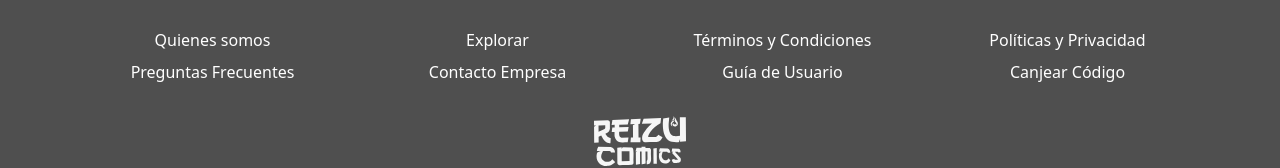
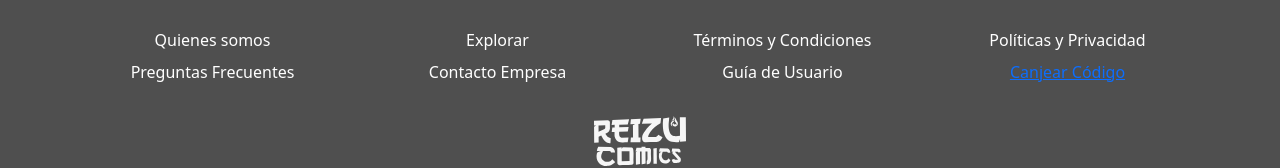
Before and after one commit to diegodevF/ReizuFront, a React (Vite) app: page / in a window 1280 px wide. Shown: the part 5885-6053 px from the top of the page. Built offline with nearby package versions, Linux system fonts and the light colour scheme.

Commit message:
feat: add new routes for redeem code and Ruiz info; update footer with link to redeem code

```diff
--- a/src/App.jsx
+++ b/src/App.jsx
@@ -54,9 +54,12 @@ import AddAchievement from "./admin/AddAchivement"
 import Subscriptions from "./admin/Subscriptions"
 import AddSubscription from "./admin/AddSubcription"
 import ViewWork from "./admin/ViewCaps"
+import ShopRuiz from "./routes/shopRuiz"
 
 
 import NotFound from "./routes/NotFound"
+import RedeemCode from "./routes/RedeemCode"
+import RuizInfo from "./routes/RuizInfo"
 
 
 function App() {
@@ -73,12 +76,20 @@ function App() {
       <Route path="/Genres" element={<Genres/>}/>
       <Route path="/ViewComic" element={<ViewComic/>}/>
 
+      <Route path="/redeem-code" element={<RedeemCode/>}/>
+      <Route path="/reizu-info" element={<RuizInfo/>}/>
+
+
+
+
       <Route path="/Shop" element={<Shop/>}/>
           {/* SubRutas de la shop */}
           <Route path="/Shop/PersonalizeSection" element={<PersonalizePage />} />
           <Route path="/Shop/CommissionPage" element={<CommissionPage />} />
           <Route path="/Shop/ExchangePage" element={<ExchangePage />} />
           <Route path="/Shop/SpecialChaptersPage" element={<SpecialChaptersPage />} />
+          <Route path="/Shop/Ruiz" element={<ShopRuiz/>}/>
+
 
       {/* Admin Panels */}
       <Route path="/Admin" element={<Dashboard />} />
--- a/src/components/Footer.jsx
+++ b/src/components/Footer.jsx
@@ -2,6 +2,7 @@ import Logo from "../assets/Logos/Reizu Comics Logo Blanco.svg"
 import Pet from "../assets/pet.png";
 import 'bootstrap-icons/font/bootstrap-icons.css';
 import Kofi from "../assets/Logos/kofi.svg";
+import { Link } from "react-router-dom";
 
 function Footer() {
 
@@ -42,7 +43,7 @@ function Footer() {
           <div className="col-6 col-md-3 mb-2">Preguntas Frecuentes</div>
           <div className="col-6 col-md-3 mb-2">Contacto Empresa</div>
           <div className="col-6 col-md-3 mb-2">Guía de Usuario</div>
-          <div className="col-6 col-md-3 mb-2">Canjear Código</div>
+          <Link to="/redeem-code" className="col-6 col-md-3 mb-2">Canjear Código</Link>
         </div>
 
         {/* LOGO */}
```
